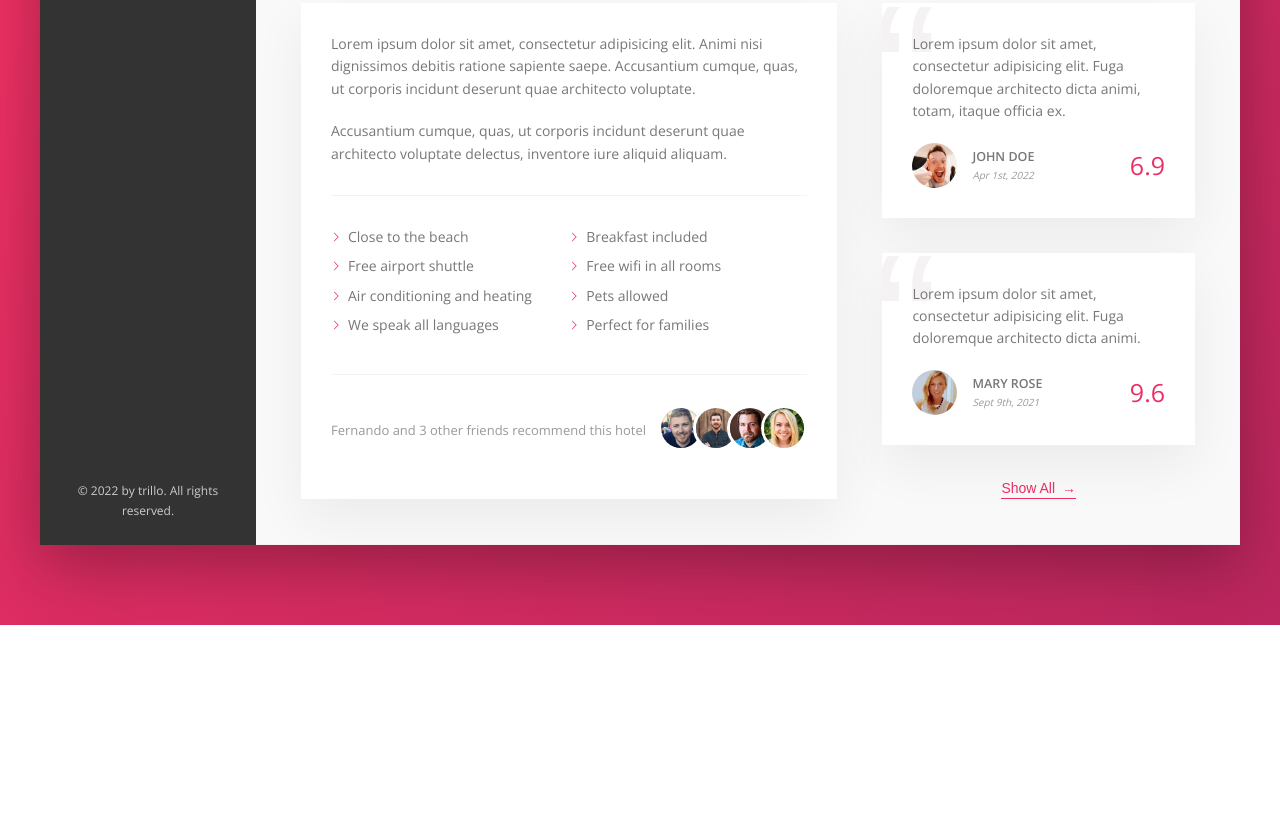
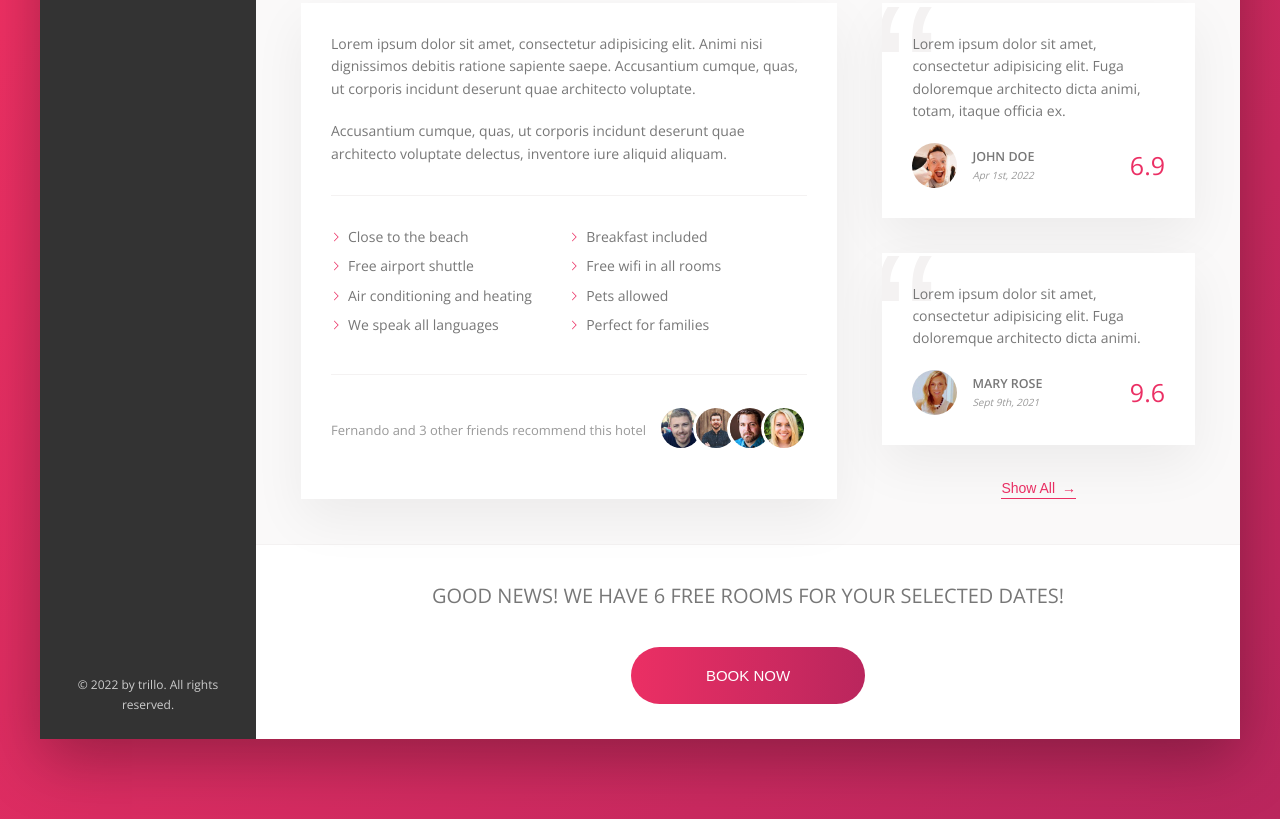
Before and after one commit to Vattghern203/trillo, a website: page index.html in a window 1280 px wide. Shown: the part 644-1463 px from the top of the page. Before the commit the page ends 1269 px from the top, so only its background shows below. Drawn offline with nearby package versions, Linux system fonts and the light colour scheme.

Commit message:
finishing the non-responsive part

```diff
--- a/index.html
+++ b/index.html
@@ -215,6 +215,18 @@
 
                             <button class="btn-inline">Show All <span>&rarr;</span></button>
                         </div>
+
+                    </div>
+
+                    <div class="cta">
+                        <h2 class="cta__book-now">
+                            Good news! We have 6 free rooms for your selected dates!
+                        </h2>
+
+                        <button class="btn">
+                            <span class="btn__visible">Book Now</span>
+                            <span class="btn__invisible">Only 4 rooms left</span>
+                        </button>
                     </div>
                 </main>
             </div>
--- a/sass/_components.scss
+++ b/sass/_components.scss
@@ -456,3 +456,67 @@
         z-index: 9;
     }
 }
+
+////////////////////////////////////////////
+/// CALL TO ACTION
+.cta {
+    padding: 3.5rem 0;
+    text-align: center;
+
+    &__book-now {
+        text-transform: uppercase;
+        font-size: 2rem;
+        font-weight: 300;
+        margin-bottom: 3.5rem;
+    }
+}
+
+//////////////////////////////////////////////
+/// BUTTON
+.btn {
+    font-size: 1.5rem;
+    color: #FFF;
+    border: none;
+    font-weight: 300;
+    text-transform: uppercase;
+    border-radius: 10rem;
+    background-image: linear-gradient(to right, var(--color-primary), var(--color-primary-dark));
+    position: relative;
+    overflow: hidden;
+    cursor: pointer;
+
+    & > * {
+        display: inline-block;
+        height: 100%;
+        width: 100%;
+        transition: all .1s ease-in;
+    }
+
+    &__visible {
+        padding: 2rem 7.5rem;
+    }
+
+    &__invisible {
+        position: absolute;
+        left: 0;
+        top: -100%;
+        padding: 2rem 0;
+    }
+
+    &:hover {
+        background-image: linear-gradient(to left, var(--color-primary), var(--color-primary-dark));
+    }
+
+    &:hover  &__visible {
+       transform: translateY(100%);
+    }
+
+    &:hover &__invisible {
+        top: 0;
+    }
+
+    &:focus {
+        outline: none;
+        animation: pulsate 1s infinite;
+    }
+}
```
Also changed, not shown: css/style.css, 1 other file.
